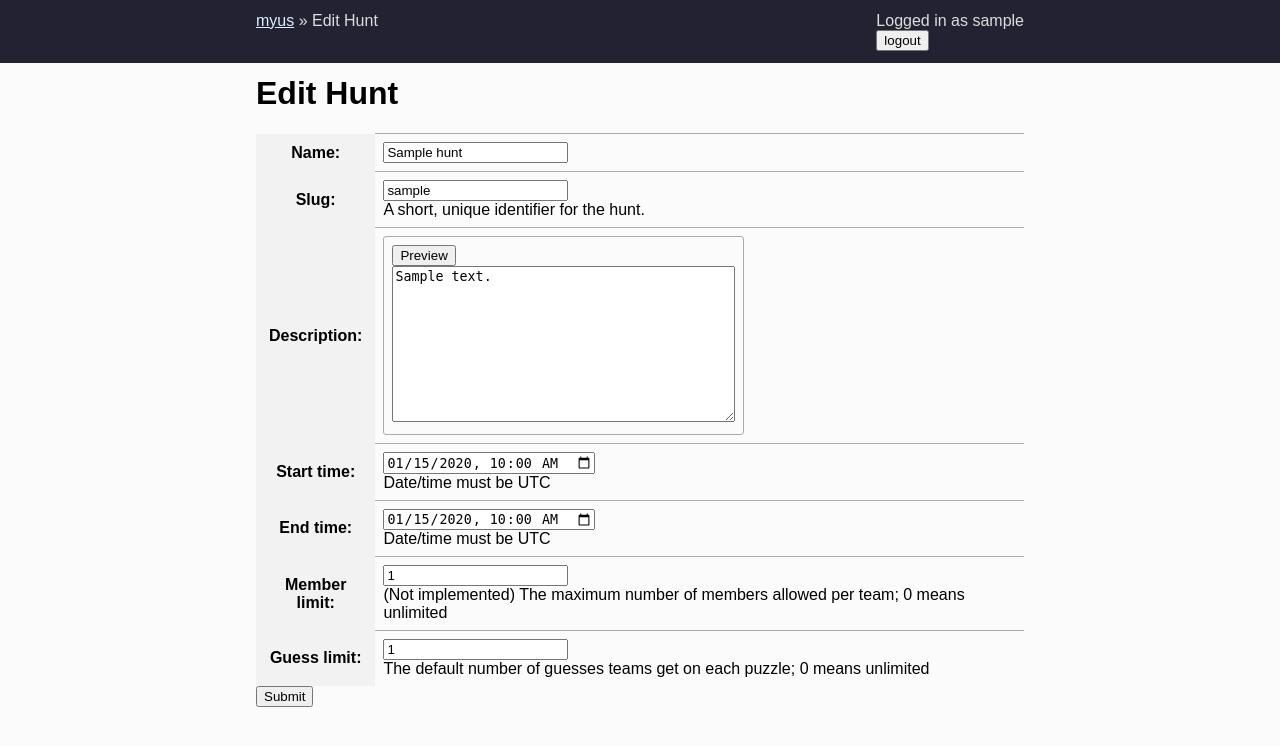
After one commit to PuzzleTechHub/myus, a Django app: a page that uses myus/myus/templates/edit_hunt.html in a window 1280 px wide. The commit adds this page. Shown: the top 746 px of the page. Run offline with Django 3.2, Linux system fonts and the light colour scheme; a user stored in the database is signed in; tables that the repository leaves empty hold one stand-in row (values such as "Sample post"); parts of the project's set-up code (start-up, migrations or seed data) failed here and were passed over.

Commit message:
Add edit hunt page

```diff
--- a/myus/myus/forms.py
+++ b/myus/myus/forms.py
@@ -68,7 +68,25 @@ class RegisterForm(forms.ModelForm):
         return user
 
 
-class HuntForm(forms.ModelForm):
+class NewHuntForm(forms.ModelForm):
+    description = forms.CharField(widget=MarkdownTextarea, required=False)
+    start_time = DateTimeLocalField(required=False, help_text="Date/time must be UTC")
+    end_time = DateTimeLocalField(required=False, help_text="Date/time must be UTC")
+
+    class Meta:
+        model = Hunt
+        fields = [
+            "name",
+            "slug",
+            "description",
+            "start_time",
+            "end_time",
+            "member_limit",
+            "guess_limit",
+        ]
+
+
+class EditHuntForm(forms.ModelForm):
     description = forms.CharField(widget=MarkdownTextarea, required=False)
     start_time = DateTimeLocalField(required=False, help_text="Date/time must be UTC")
     end_time = DateTimeLocalField(required=False, help_text="Date/time must be UTC")
--- a/myus/myus/models.py
+++ b/myus/myus/models.py
@@ -29,12 +29,12 @@ class Hunt(models.Model):
     start_time = models.DateTimeField(
         blank=True,
         null=True,
-        help_text="Start time of the hunt. If empty, the hunt will never begin. For indefinitely open hunts, you can just set it to any time in the past.",
+        help_text="(Not implemented) Start time of the hunt. If empty, the hunt will never begin. For indefinitely open hunts, you can just set it to any time in the past.",
     )
     end_time = models.DateTimeField(
         blank=True,
         null=True,
-        help_text="End date of the hunt. If empty, the hunt will always be open.",
+        help_text="(Not implemented) End date of the hunt. If empty, the hunt will always be open.",
     )
     organizers = models.ManyToManyField(User, related_name="organizing_hunts")
     invited_organizers = models.ManyToManyField(
@@ -47,7 +47,7 @@ class Hunt(models.Model):
     )
     member_limit = models.IntegerField(
         default=0,
-        help_text="The maximum number of members allowed per team; 0 means unlimited",
+        help_text="(Not implemented) The maximum number of members allowed per team; 0 means unlimited",
         validators=[MinValueValidator(0)],
     )
     guess_limit = models.IntegerField(
--- /dev/null
+++ b/myus/myus/templates/edit_hunt.html
@@ -0,0 +1,17 @@
+{% extends "base.html" %}
+{% block nav %}
+    » Edit Hunt
+{% endblock %}
+{% block main %}
+    <h1>Edit Hunt</h1>
+    <form method="post">
+        {% csrf_token %}
+        {{ form.non_field_errors }}
+
+        <table class="classic">
+            {{ form.as_table }}
+        </table>
+        <input type="submit" value="Submit">
+    </form>
+
+{% endblock %}
--- a/myus/myus/templates/view_hunt.html
+++ b/myus/myus/templates/view_hunt.html
@@ -11,7 +11,9 @@
         </p>
 
         {% if is_organizer %}
-            <p>You are an organizer of this hunt. <a href="{% url 'new_puzzle' hunt.id hunt.slug %}">add puzzle</a></p>
+            <p>You are an organizer of this hunt:
+                <ul><li><a href="{% url 'new_puzzle' hunt.id hunt.slug %}">add puzzle</a></li>
+                    <li><a href="{% url 'edit_hunt' hunt.id hunt.slug %}">edit hunt settings</a></li></ul> </p>
         {% elif team %}
             <p>You are  <a href="{% url 'my_team' hunt.id hunt.slug %}">on Team {{ team.name }}</a>.</p>
         {% else %}
--- a/myus/myus/urls.py
+++ b/myus/myus/urls.py
@@ -23,6 +23,8 @@ urlpatterns = [
     ),
     path("register", views.register, name="register"),
     path("new", views.new_hunt, name="new_hunt"),
+    path("hunt/<int:hunt_id>/edit", views.edit_hunt, name="edit_hunt"),
+    path("hunt/<int:hunt_id>-<slug:slug>/edit", views.edit_hunt, name="edit_hunt"),
     path("hunt/<int:hunt_id>", views.view_hunt, name="view_hunt"),
     path("hunt/<int:hunt_id>-<slug:slug>", views.view_hunt, name="view_hunt"),
     path("hunt/<int:hunt_id>/team", views.my_team, name="my_team"),
--- a/myus/myus/views.py
+++ b/myus/myus/views.py
@@ -10,13 +10,15 @@ from django.http import HttpResponse
 from django.shortcuts import render, redirect, get_object_or_404
 from django.template.loader import render_to_string
 from django.views.decorators.csrf import csrf_exempt
+from django.core.exceptions import PermissionDenied
 
 import django.urls as urls
 import django.forms as forms
 
 from .forms import (
     GuessForm,
-    HuntForm,
+    NewHuntForm,
+    EditHuntForm,
     InviteMemberForm,
     PuzzleForm,
     RegisterForm,
@@ -54,7 +56,7 @@ def register(request):
 @login_required
 def new_hunt(request):
     if request.method == "POST":
-        form = HuntForm(request.POST)
+        form = NewHuntForm(request.POST)
         if form.is_valid():
             hunt = form.save()
 
@@ -63,7 +65,7 @@ def new_hunt(request):
 
             return redirect(urls.reverse("view_hunt", args=[hunt.pk, hunt.slug]))
     else:
-        form = HuntForm()
+        form = NewHuntForm()
 
     return render(
         request,
@@ -551,6 +553,35 @@ def edit_puzzle(
     )
 
 
+@login_required
+@redirect_from_hunt_id_to_hunt_id_and_slug
+def edit_hunt(
+    request,
+    hunt_id: int,
+    slug: Optional[str] = None,
+):
+    user = request.user
+    hunt = get_object_or_404(Hunt, id=hunt_id)
+    if not hunt.organizers.filter(id=user.id).exists():
+        raise PermissionDenied
+
+    if request.method == "POST":
+        form = EditHuntForm(request.POST)
+        if form.is_valid():
+            hunt = form.save()
+            return redirect(urls.reverse("view_hunt", args=[hunt.pk, hunt.slug]))
+    else:
+        form = EditHuntForm(instance=hunt)
+
+    return render(
+        request,
+        "edit_hunt.html",
+        {
+            "form": form,
+        },
+    )
+
+
 @csrf_exempt
 def preview_markdown(request):
     if request.method == "POST":
```
Also changed, not shown: myus/myus/tests.py (+15 -15 lines).
